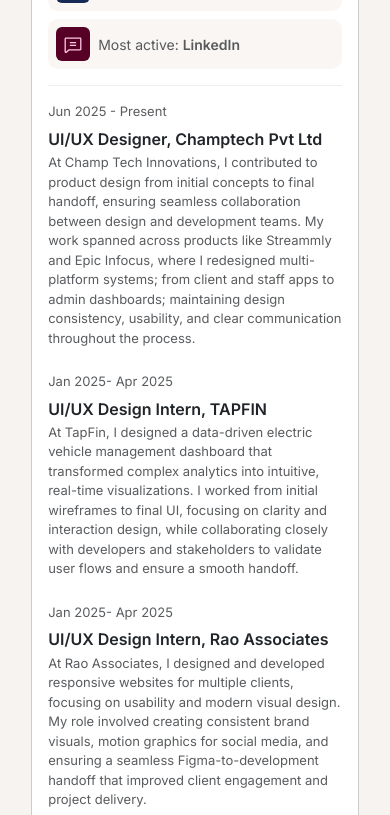
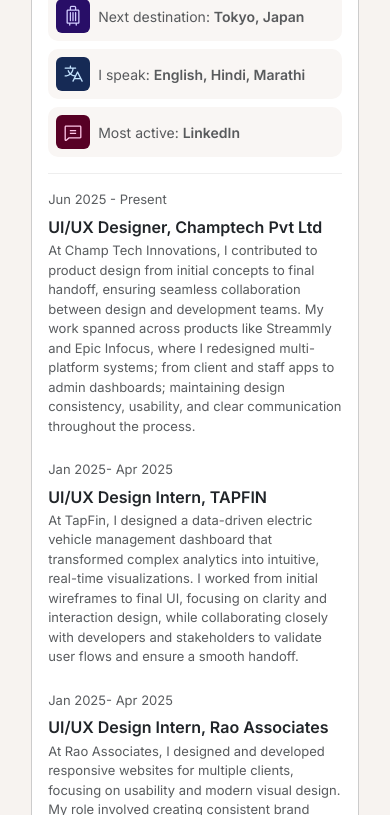
Before and after one commit to Vighnesh1403/designs-by-vighnesh, a plain HTML site: page index.html in a window 390 px wide. Shown: the part 466-1281 px from the top of the page. Drawn offline with nearby package versions, Linux system fonts and the light colour scheme; no server answers.

Commit message:
main-section

```diff
--- a/index.html
+++ b/index.html
@@ -13,7 +13,7 @@
 </style>
 <body>
 
-  <div class="container-fluid p-0">
+  <div class="container-fluid p-0 main-section">
 
 <!-- HEADER -->
   <header class="site-header">
--- a/newstyle.css
+++ b/newstyle.css
@@ -644,3 +644,9 @@ aside.col-lg-3 {
 }
 
 }
+
+@media screen and (max-width: 480px) {
+  .main-section {
+    margin-top: 7rem;
+  }
+}
```
